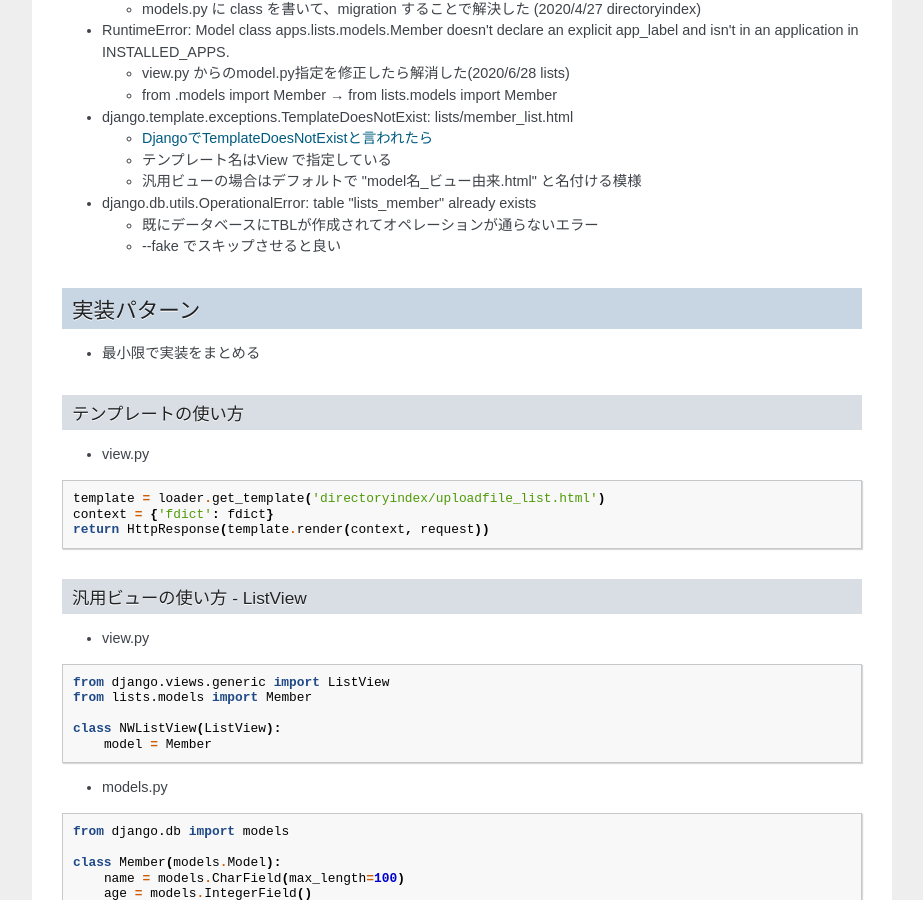
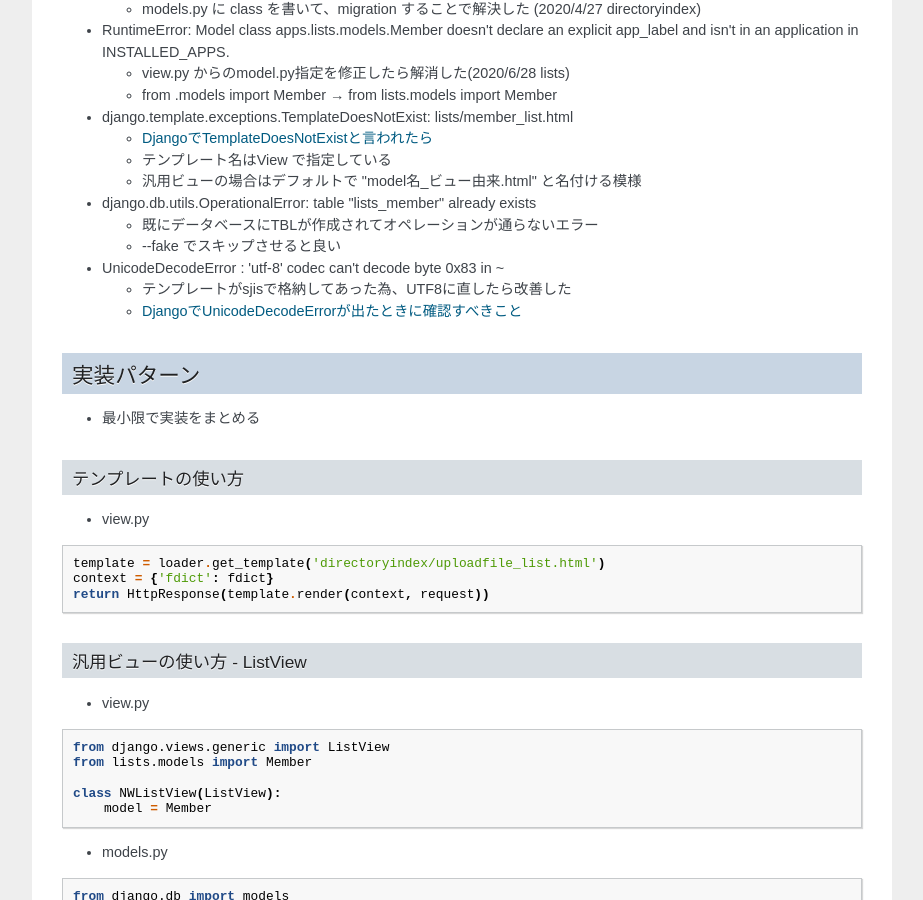
Before and after one commit to yuyuyu0706/sphinx, a Sphinx documentation site: the page built from django/source/work/page01.rst, in a window 1280 px wide and 900 px high, scrolled down 4631 px. Shown: the whole window, without its empty margins (198-1121 px from the left). Built offline with Sphinx 7.4.7, drawn with Linux system fonts in a browser that asks for light colours.

Commit message:
auto commit

```diff
--- a/django/source/work/page01.rst
+++ b/django/source/work/page01.rst
@@ -321,6 +321,11 @@ Django 環境の構築
   * 既にデータベースにTBLが作成されてオペレーションが通らないエラー
   * --fake でスキップさせると良い
 
+* UnicodeDecodeError : 'utf-8' codec can't decode byte 0x83 in ~
+
+  * テンプレートがsjisで格納してあった為、UTF8に直したら改善した
+  * `DjangoでUnicodeDecodeErrorが出たときに確認すべきこと <https://qiita.com/yukhig/items/b57dac38299e0fd8793d>`_
+
 実装パターン
 =====================
 
```
